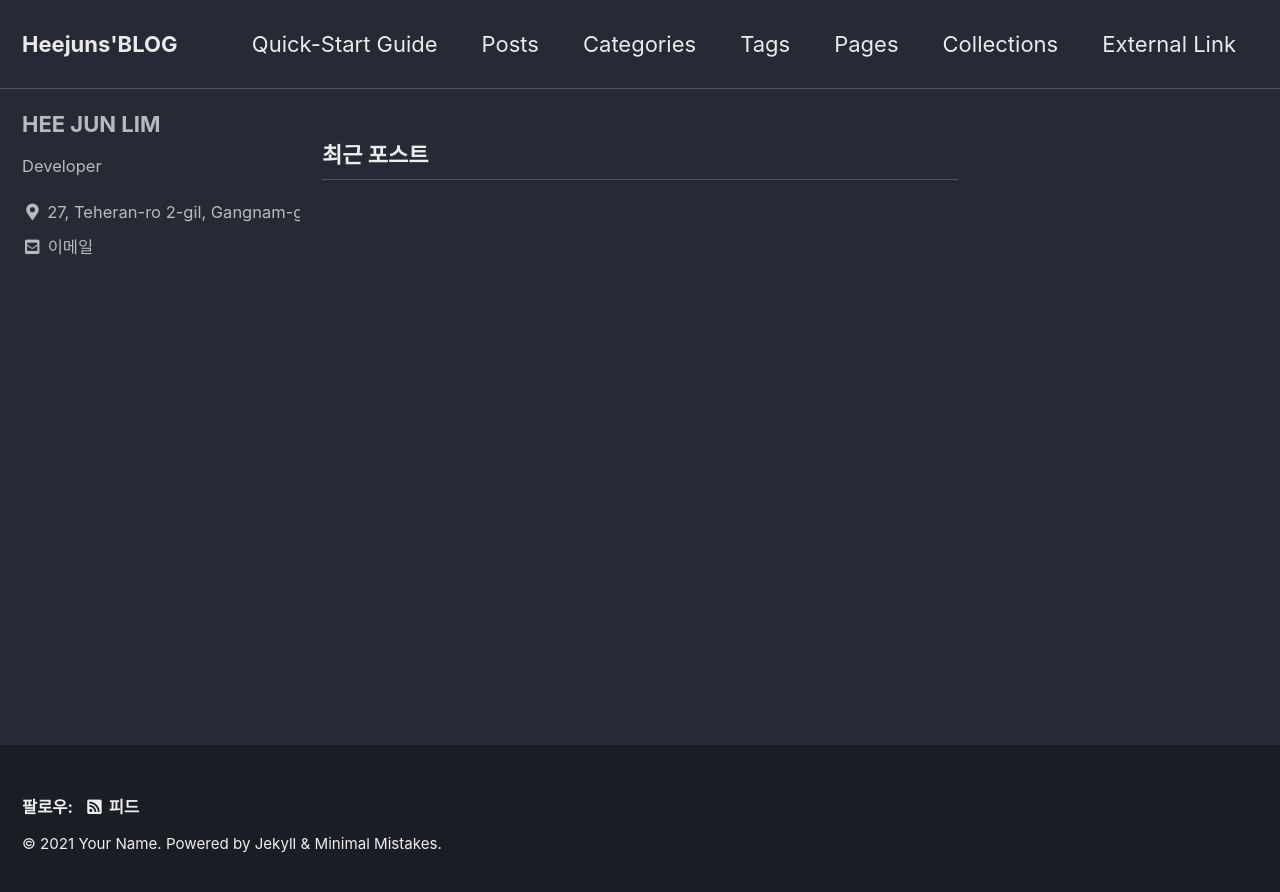
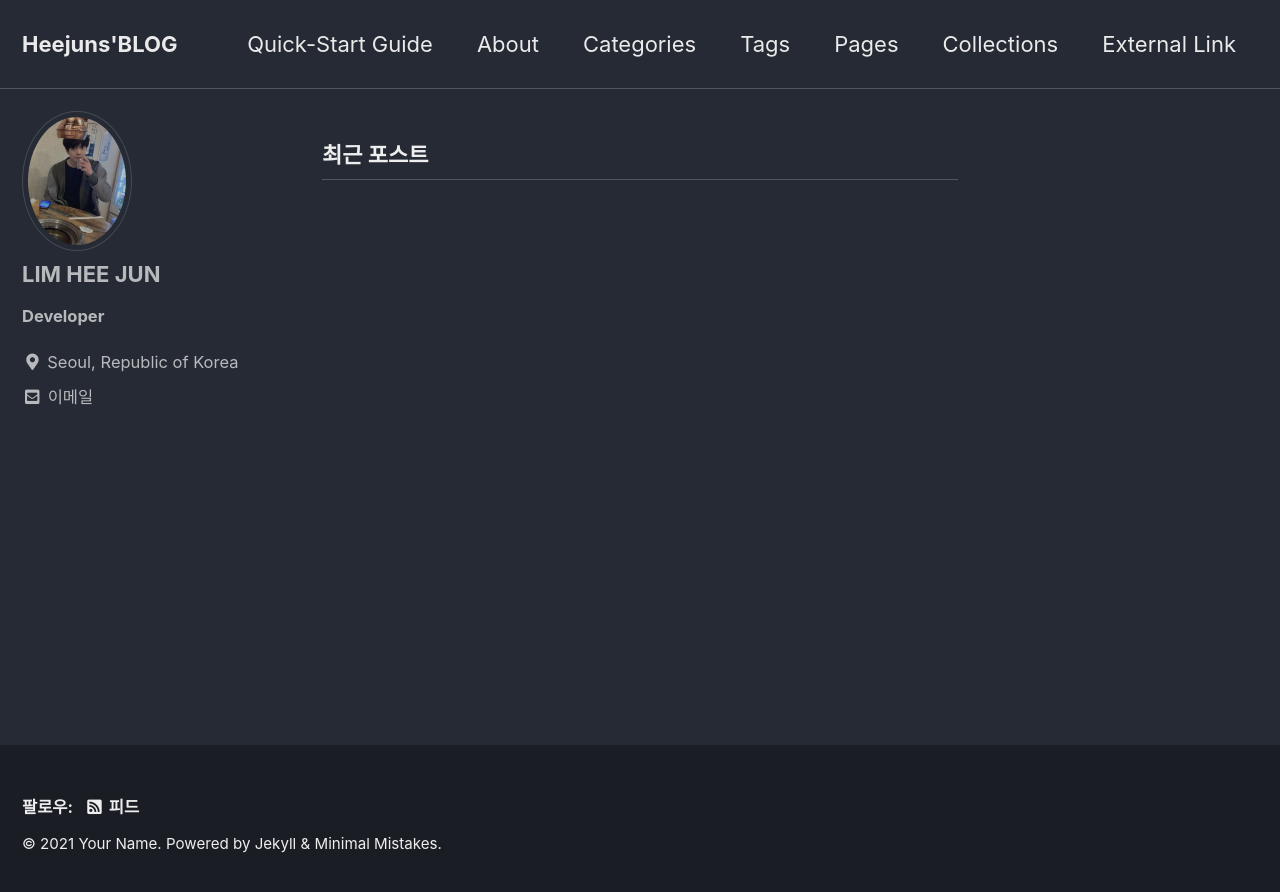
Before and after one commit to lurekal/blog, a Jekyll site: the page built from index.html, in a window 1280 px wide. Shown: the top 892 px of the page. Built offline with Jekyll 4.4.1, drawn with Linux system fonts in a browser that asks for light colours; cached includes are drawn as plain includes; the list of posts is cut into pages by our own code.

Commit message:
blog md file 적용

```diff
--- a/_config.yml
+++ b/_config.yml
@@ -94,10 +94,10 @@ analytics:
 
 # Site Author
 author:
-  name             : "HEE JUN LIM"
-  avatar           : # path of avatar image, e.g. "/assets/images/bio-photo.jpg"
-  bio              : "Developer"
-  location         : "27, Teheran-ro 2-gil, Gangnam-gu, Seoul, Republic of Korea"
+  name             : "LIM HEE JUN"
+  avatar           : "/assets/images/heejun.jpg"
+  bio              : "**Developer**"
+  location         : "Seoul, Republic of Korea"
   email            : "lurekal@gmail.com"
   links:
     - label: "Email"
--- a/_data/navigation.yml
+++ b/_data/navigation.yml
@@ -14,9 +14,9 @@
 
     main:
       - title: "Quick-Start Guide"
-        url: /docs/quick-start-guide/
-      - title: "Posts"
-        url: /year-archive/
+        url: https://mmistakes.github.io/minimal-mistakes/docs/quick-start-guide/
+      - title: "About"
+        url: /about/
       - title: "Categories"
         url: /categories/
       - title: "Tags"
```
Also changed, not shown: _data/authors.yml (deleted, +0 -28 lines), _pages/about.md (added, +10 -0 lines), assets/images/heejun.jpg (added).
